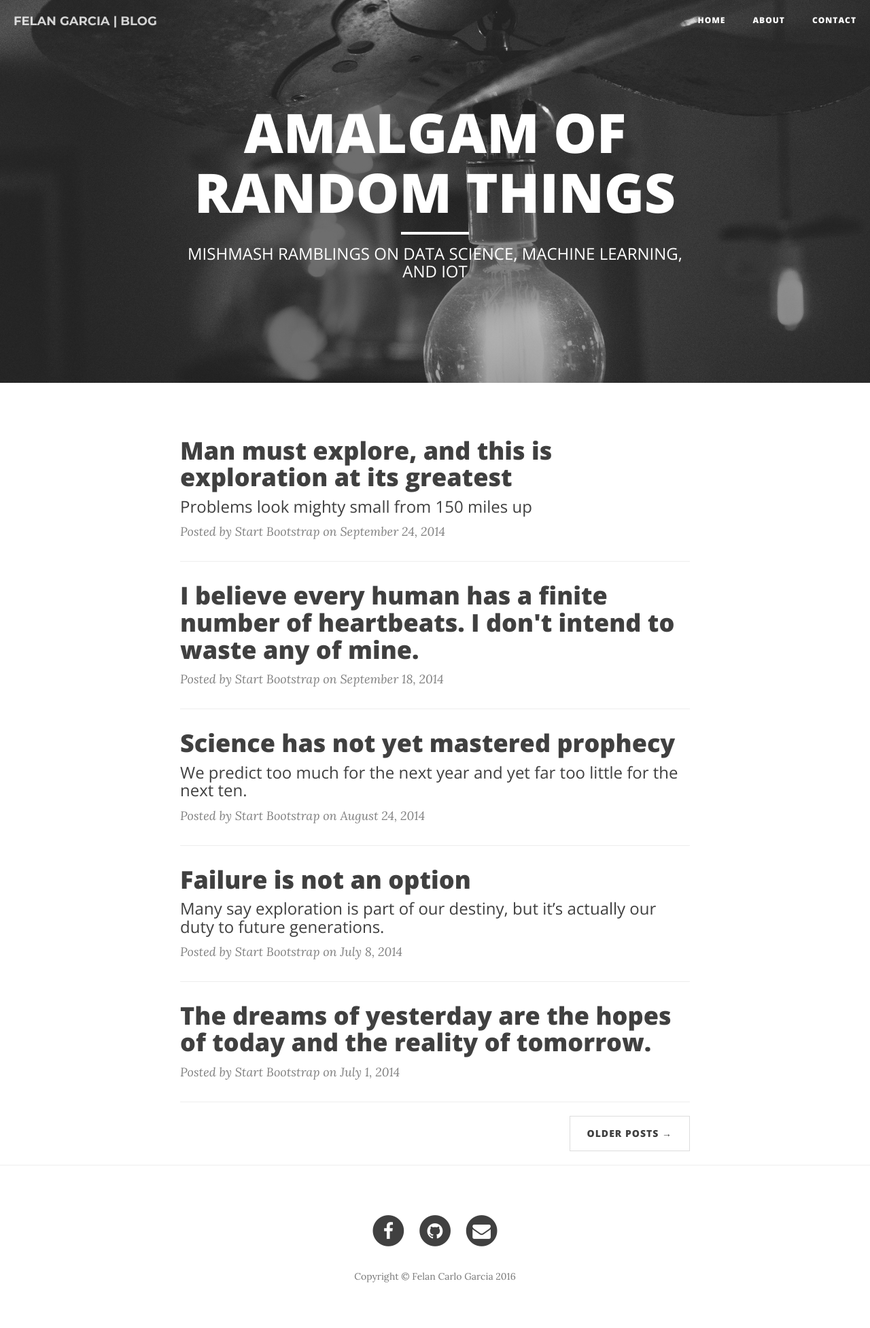
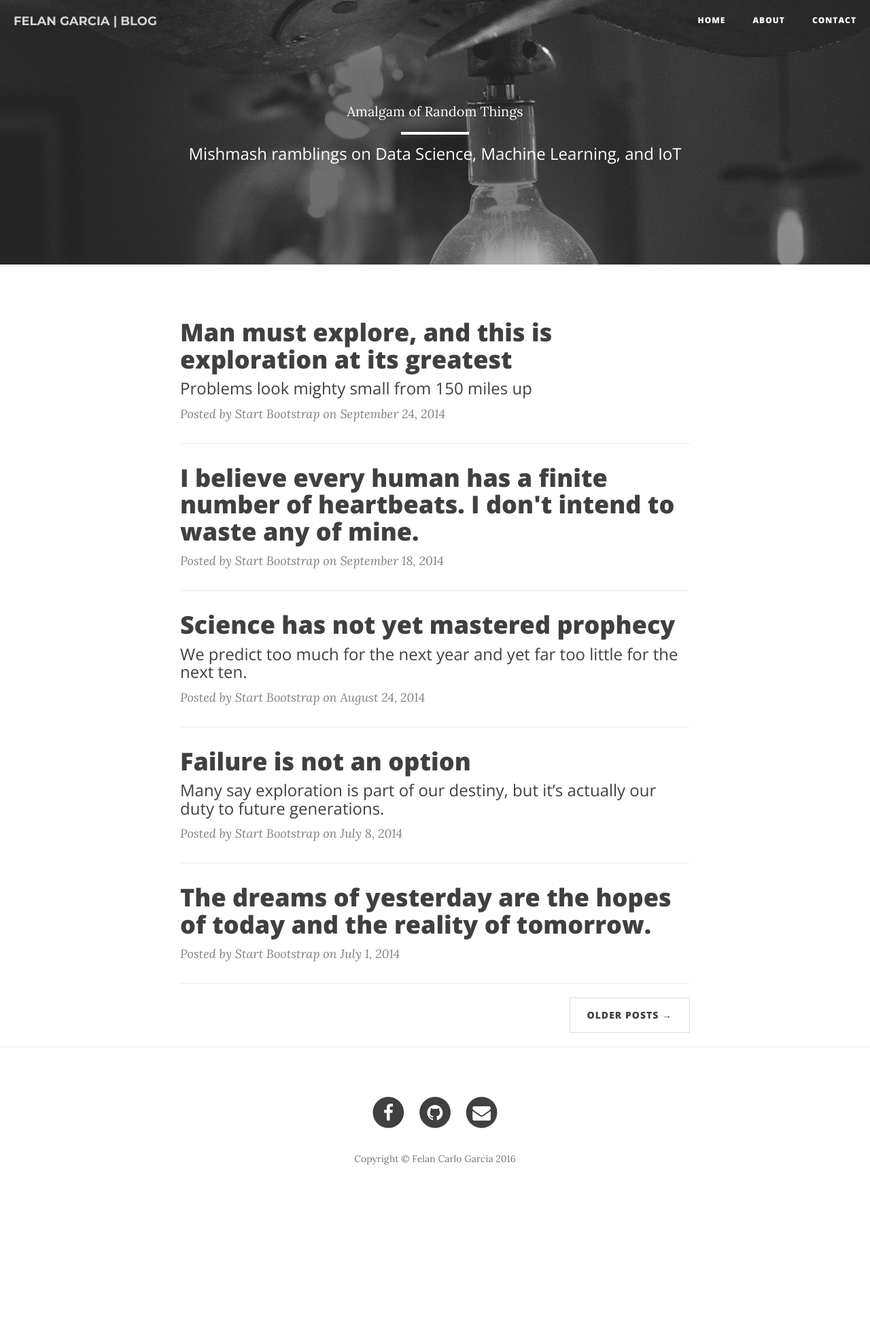
Before and after one commit to cadrev/blog, a Jekyll site: the page built from index.html, in a window 1280 px wide. Shown: the whole page at 68% size. Built offline with Jekyll 4.4.1, drawn with Linux system fonts in a browser that asks for light colours; nearby versions of some CDN libraries; the list of posts is cut into pages by our own code; after the commit the page ends 1780 px from its top, so only the background shows below that.

Commit message:
Update page.html

```diff
--- a/_layouts/page.html
+++ b/_layouts/page.html
@@ -7,8 +7,8 @@
     <div class="container">
         <div class="row">
             <div class="col-lg-8 col-lg-offset-2 col-md-10 col-md-offset-1">
-                <div class="site-heading" style="text-transform: uppercase; font-family: 'Montserrat', sans-serif;">
-                    <h1>{% if page.title %}{{ page.title }}{% else %}{{ site.title }}{% endif %}</h1>
+                <div class="site-heading" >
+                    <h1style="font-family: 'Montserrat', sans-serif;">{% if page.title %}{{ page.title }}{% else %}{{ site.title }}{% endif %}</h1>
                     <hr class="small">
                     <span class="subheading">{{ page.description }}</span>
                 </div>
```
